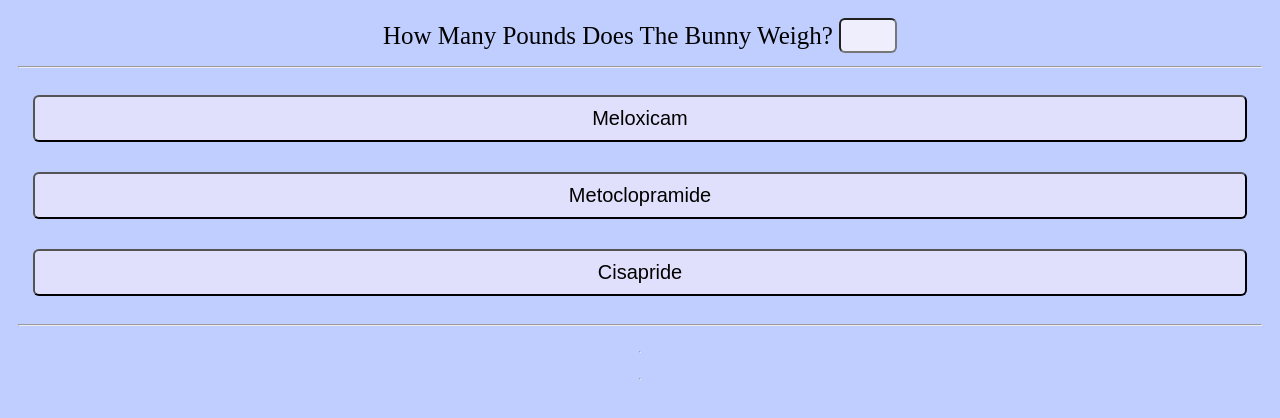
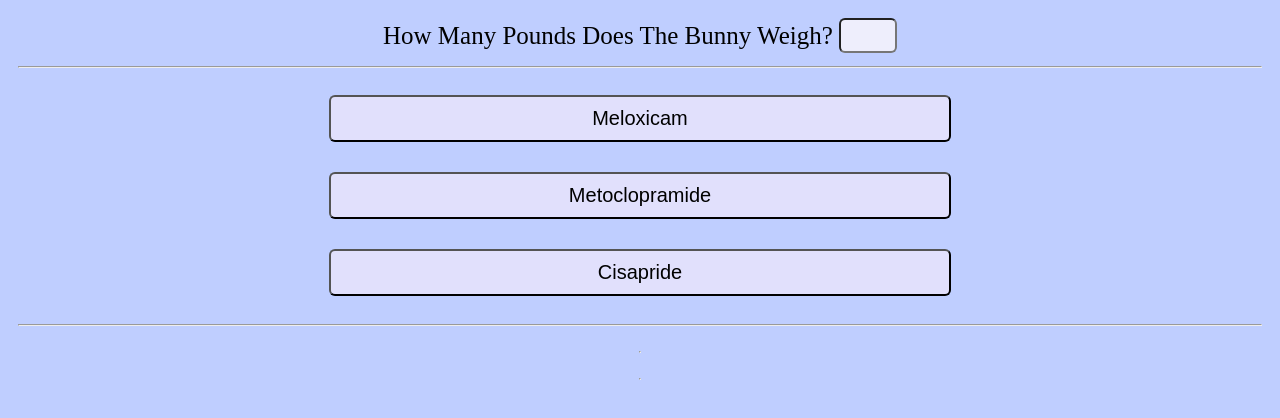
Before and after one commit to deliaturner/Rabbit-Med-Dosages, a plain HTML site: page index.html in a window 1280 px wide. Drawn offline with Linux system fonts and the light colour scheme.

Commit message:
holy buttons

```diff
--- a/style.css
+++ b/style.css
@@ -13,7 +13,7 @@ body {
 
 #drug {
   display: flex;
-  justify-content: center;
+  align-items: center;
   flex-direction: column;
 }
 
@@ -36,6 +36,7 @@ button {
   border-radius: 6px;
   margin: 15px;
   padding: 10px;
+  width: 50%;
 }
 
 button:hover {
```
